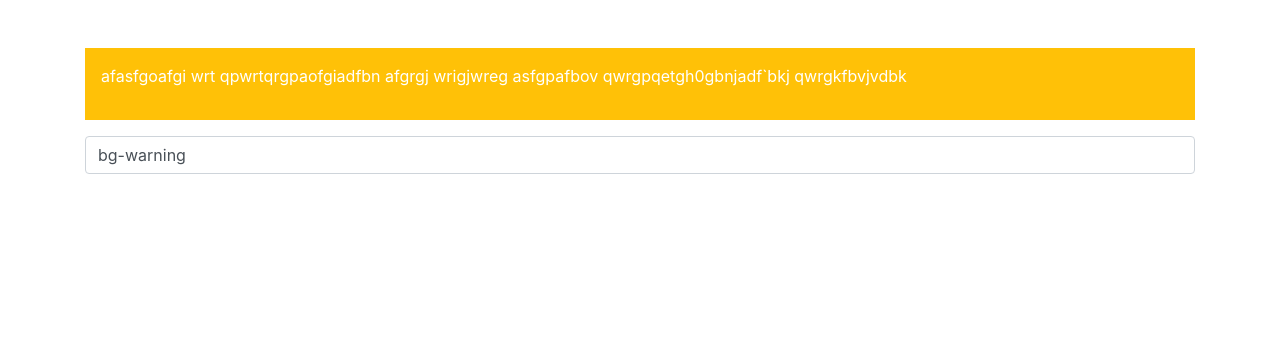
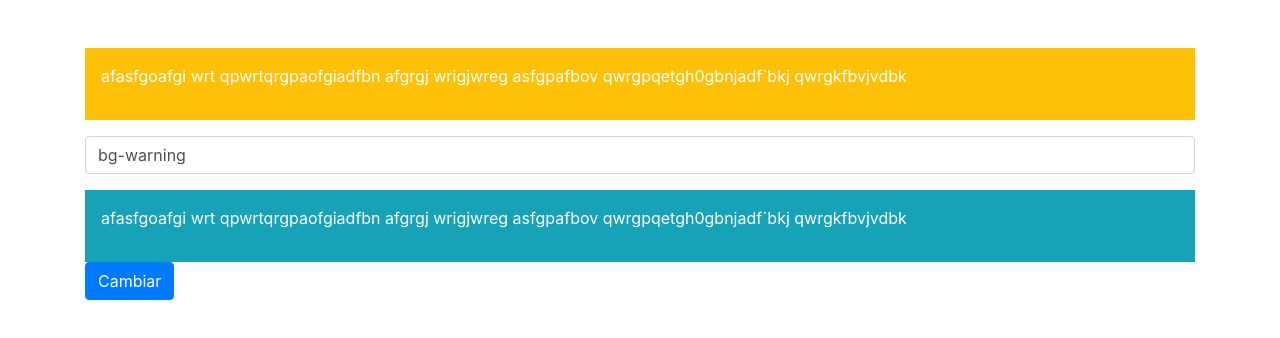
Before and after one commit to iradelmanso/vueapp, a plain HTML site: page index2.html in a window 1280 px wide. Drawn offline with nearby package versions, Linux system fonts and the light colour scheme.

Commit message:
update tutorial 2

```diff
--- a/02.js
+++ b/02.js
@@ -2,7 +2,7 @@ const app = new Vue({
     el: '#app',
     data: {
             fondo: 'bg-warning',
-            color: false
+            color: true
 
     },
     methods: {
--- a/index2.html
+++ b/index2.html
@@ -14,16 +14,16 @@
 
             <input type="text" class="form-control my-3" v-model="fondo">
 
-            <div class="text-white p-3">
+            <div class="text-white p-3" :class="{'bg-info' : color}">
                 <p>afasfgoafgi  wrt qpwrtqrgpaofgiadfbn afgrgj  wrigjwreg
                 asfgpafbov qwrgpqetgh0gbnjadf`bkj    qwrgkfbvjvdbk</p>
              </div>
+
+             <button class="btn btn-primary" @click="color = !color">Cambiar</button>
         </div>
 
         <script src="https://cdn.jsdelivr.net/npm/vue/dist/vue.js"></script>
         <script src="02.js"></script>
 
-
     </body>
-
 </html>
```
